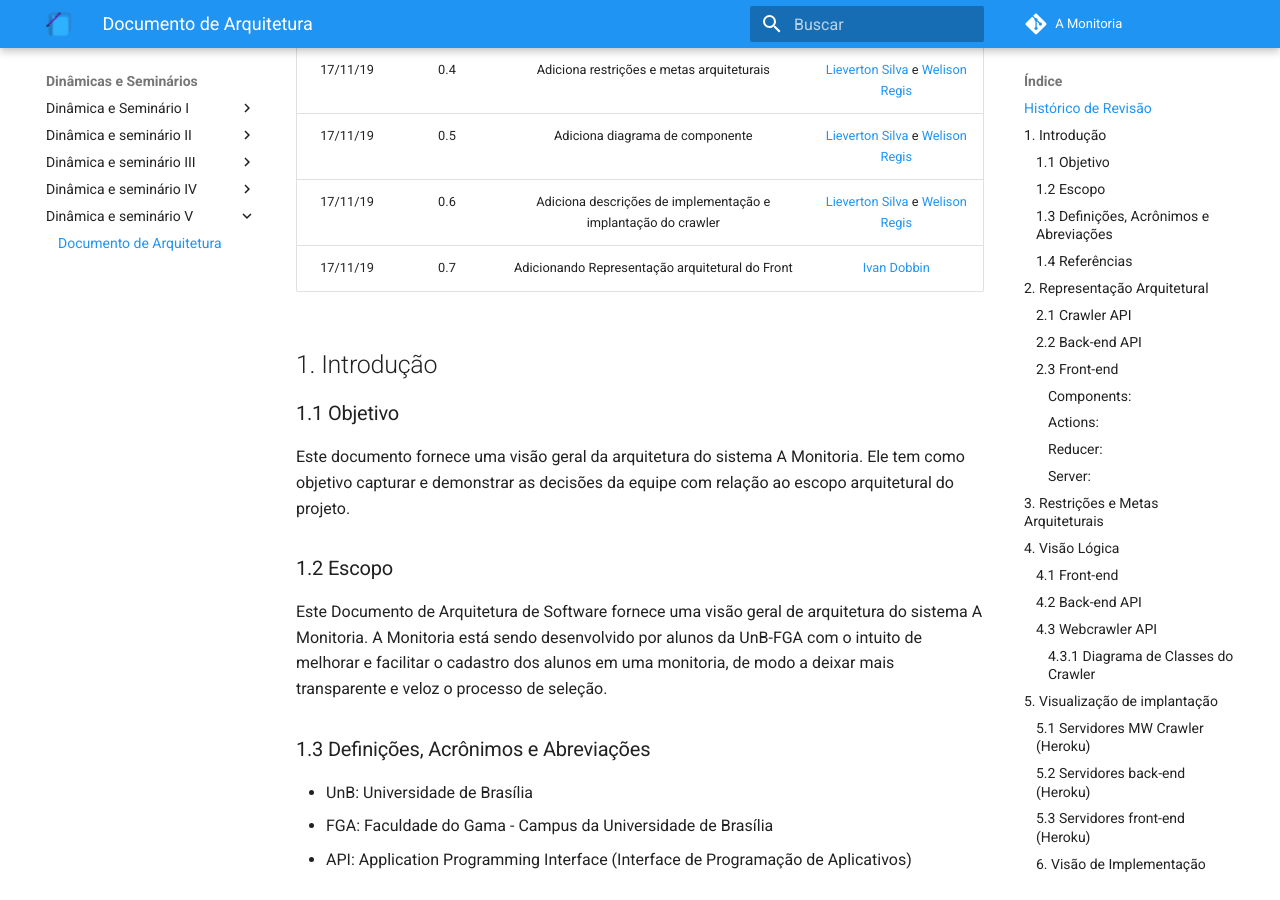
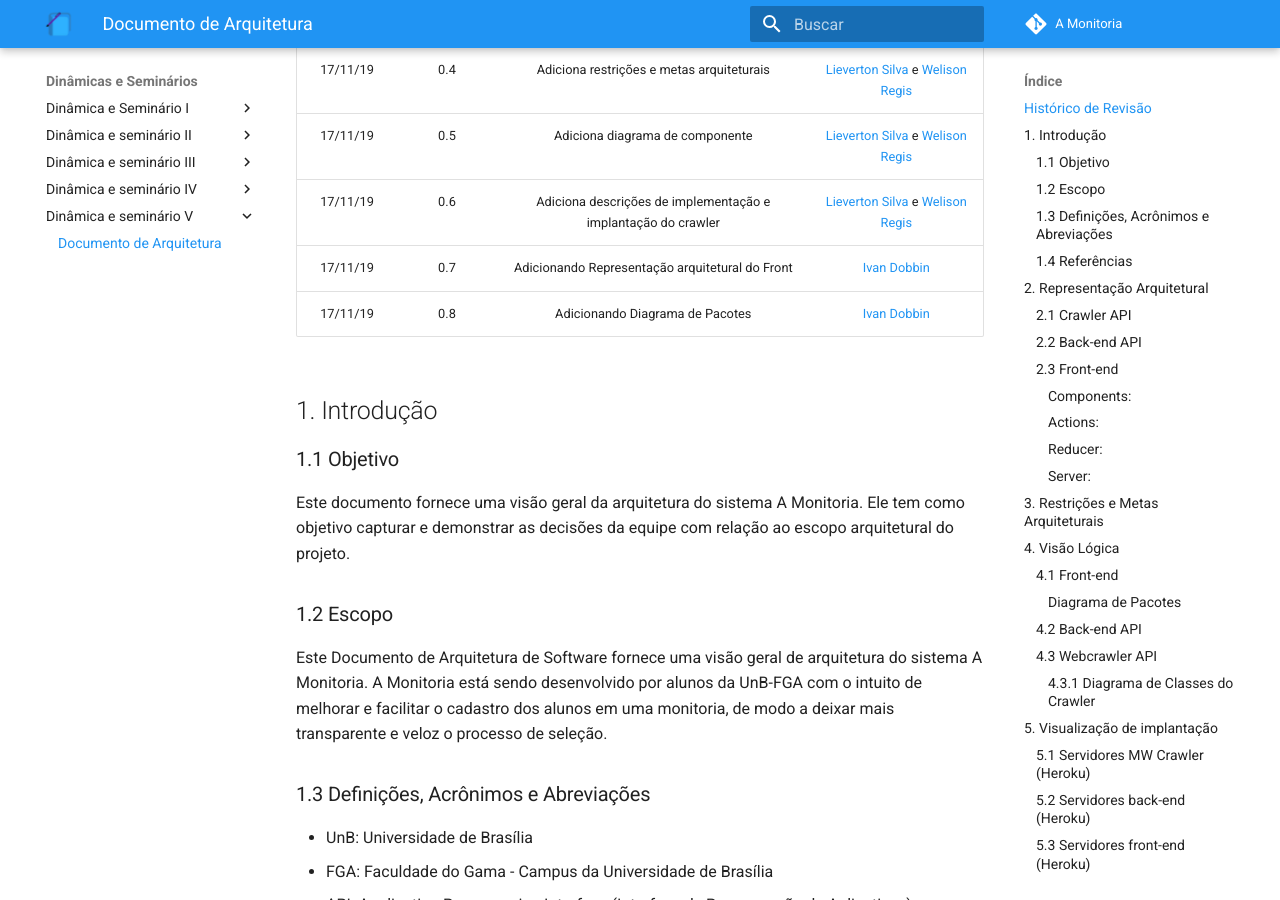
Before and after one commit to 2019-2-arquitetura-desenho/wiki, an MkDocs documentation site: the page built from docs/dinamica_seminario_V/documento_arquitetura.md, in a window 1280 px wide and 900 px high, scrolled down 413 px. Built offline with MkDocs 1.6.1 and Material for MkDocs 9.7.7, drawn with Linux system fonts in a browser that asks for light colours; comment, search, counter and statistics services are not loaded; old or Windows-style settings are respelled for this version of MkDocs; some of the changed text lies outside the part shown.

Commit message:
Adding package diagram

```diff
--- a/docs/dinamica_seminario_V/documento_arquitetura.md
+++ b/docs/dinamica_seminario_V/documento_arquitetura.md
@@ -11,6 +11,7 @@
 | 17/11/19 | 0.5 | Adiciona diagrama de componente | [Lieverton Silva](https://github.com/lievertom) e [Welison Regis](https://github.com/WelisonR) |
 | 17/11/19 | 0.6 | Adiciona descrições de implementação e implantação do crawler | [Lieverton Silva](https://github.com/lievertom) e [Welison Regis](https://github.com/WelisonR) |
 |17/11/19 | 0.7 | Adicionando Representação arquitetural do Front | [Ivan Dobbin](https://github.com/darmsDD) |
+|17/11/19 | 0.8 | Adicionando Diagrama de Pacotes | [Ivan Dobbin](https://github.com/darmsDD) |
 
 ## 1. Introdução
 
@@ -92,6 +93,9 @@
 ## 4. Visão Lógica
 
 ### 4.1 Front-end
+#### Diagrama de Pacotes
+[link da criação original](../dinamica_seminario_III/diagrama_pacotes.md)
+![Diagrama de Geral - v3.0](assets/diagrama_pacotes_geral_v3.png)
 
 ### 4.2 Back-end API
 
```
Also changed, not shown: docs/dinamica_seminario_V/assets/diagrama_pacotes_geral_v3.png (added).
